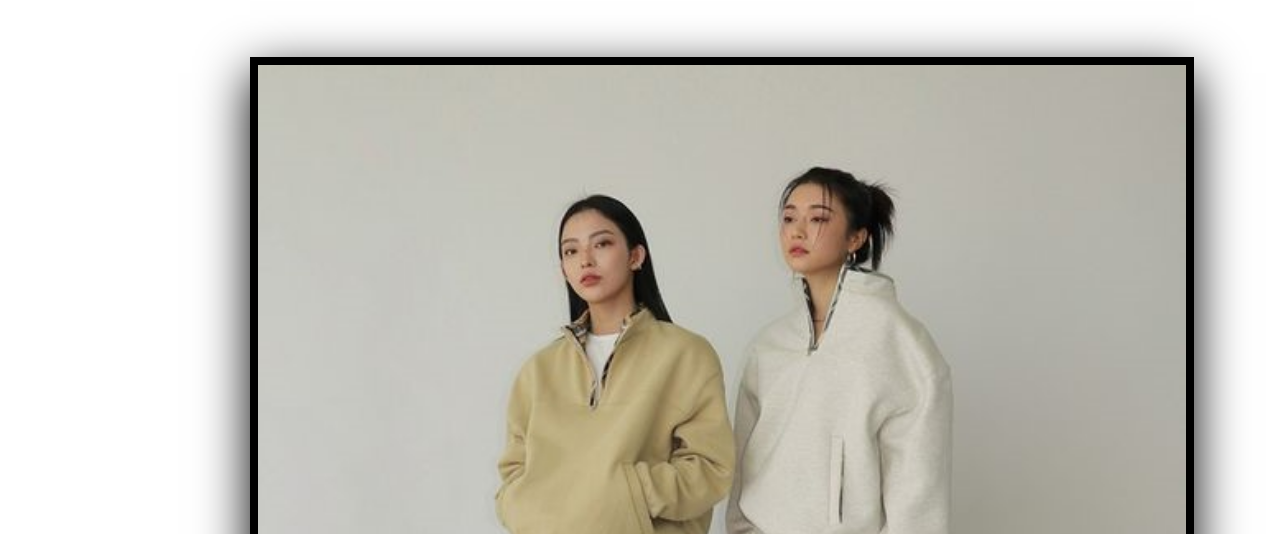
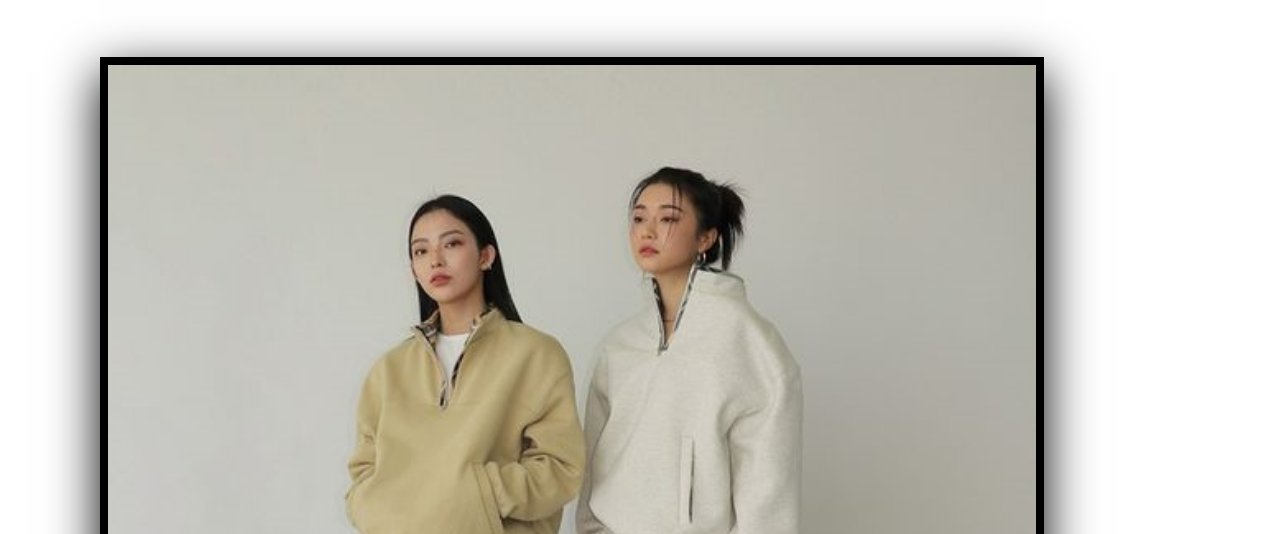
Before and after one commit to mohannadhawash/mohannadhawash.github.io, a plain HTML site: page sets-page1.html in a window 1280 px wide. Shown: the part 418-952 px from the top of the page. Drawn offline with Linux system fonts and the light colour scheme.

Commit message:
Update sets-page1-style1.css

```diff
--- a/sets-page1-style1.css
+++ b/sets-page1-style1.css
@@ -124,9 +124,9 @@ section{
     align-items: center;
 }
 .firstphoto img{
-    display: inline;
+    display: flexbox;
     width:80%;
-    margin-left:200px;
+    margin-left:50px;
     height:80%;
     background-position: right center;
     border: 0.5rem solid black ;
```
